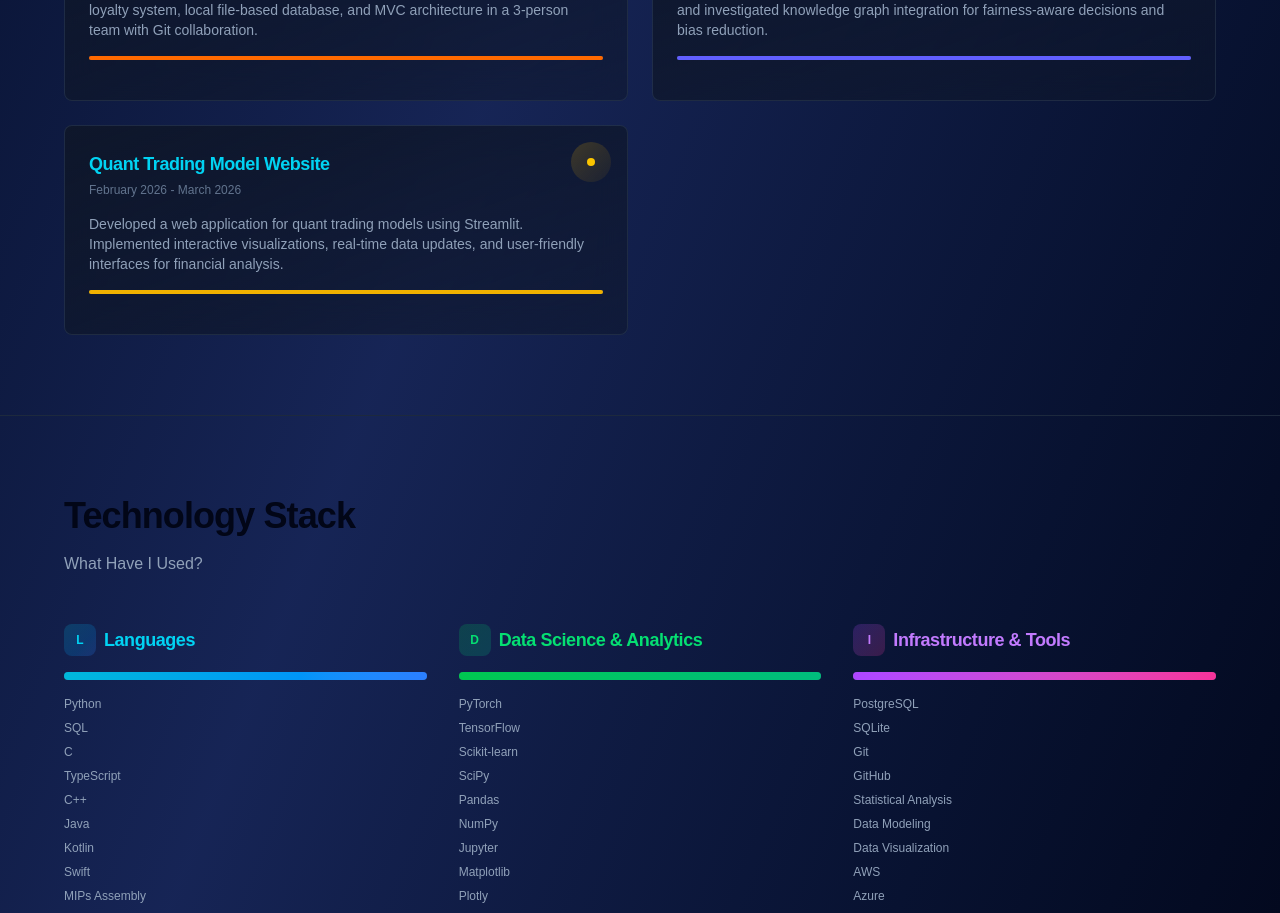
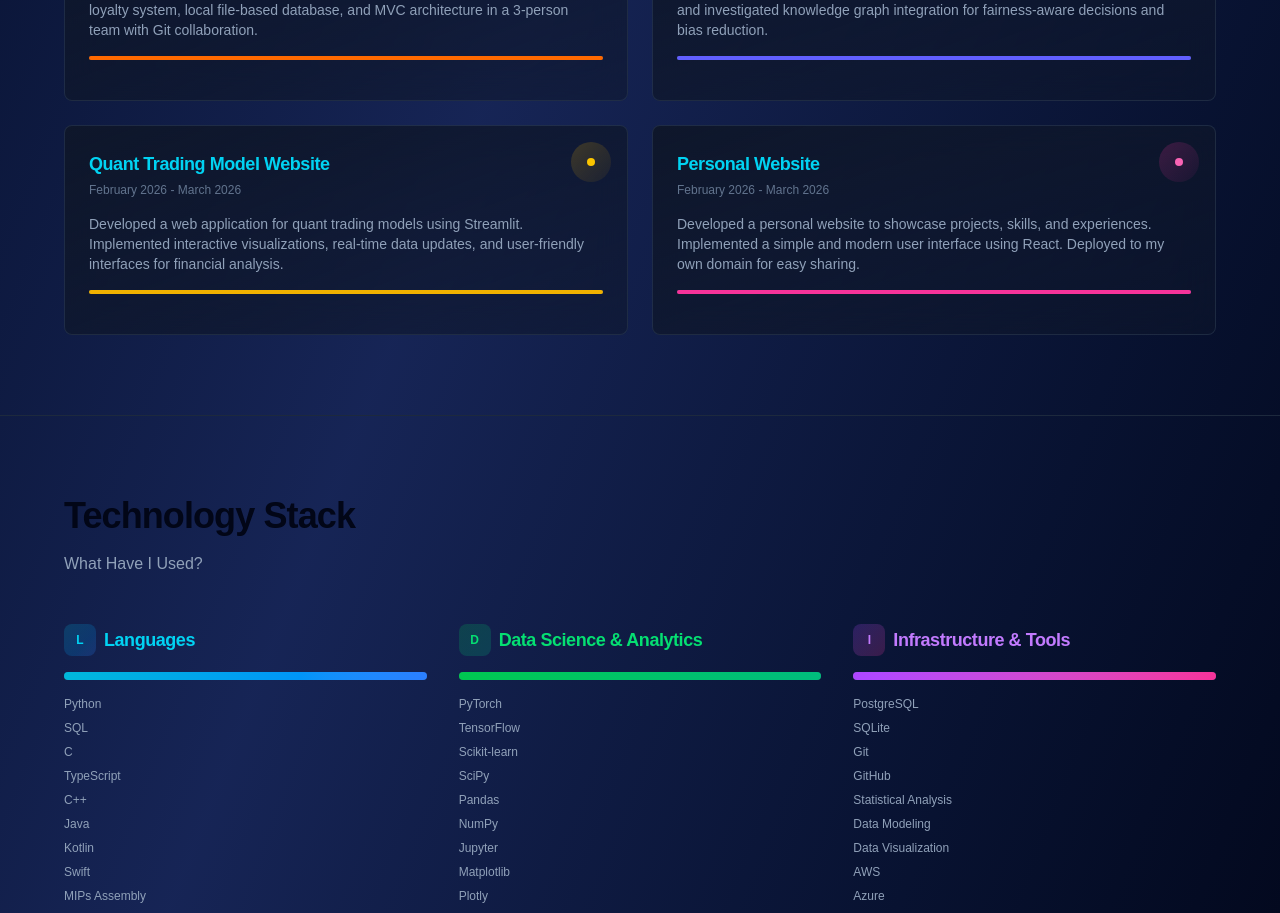
Before and after one commit to shanelawrence19/personal-website, a Next.js app: page / in a window 1280 px wide. Shown: the part 1980-2893 px from the top of the page. Built offline with nearby package versions, Linux system fonts and the light colour scheme.

Commit message:
Added project 8: this site

```diff
--- a/app/home-page.tsx
+++ b/app/home-page.tsx
@@ -315,6 +315,30 @@ export default function HomePage() {
                 </div>
               </div>
             </motion.div>
+
+            {/* Project 8 - Literally This Website */}
+            <motion.div
+              whileHover={{ y: -5 }}
+              className="group relative rounded-lg border border-slate-700/50 bg-gradient-to-br from-slate-900 to-slate-900/50 p-6 backdrop-blur-lg transition-all"
+            >
+              <div className="absolute right-4 top-4 flex h-10 w-10 items-center justify-center rounded-full bg-gradient-to-br from-pink-500/20 to-pink-500/5">
+                <div className="h-2 w-2 rounded-full bg-pink-400 animate-pulse"></div>
+              </div>
+              <div className="mb-4">
+                <h3 className="text-lg font-semibold text-cyan-400 mb-1">
+                  Personal Website
+                </h3>
+                <p className="text-xs text-slate-500">February 2026 - March 2026</p>
+              </div>
+              <p className="mb-4 text-sm text-slate-400">
+                Developed a personal website to showcase projects, skills, and experiences. Implemented a simple and modern user interface using React. Deployed to my own domain for easy sharing.
+              </p>
+              <div className="mb-4">
+                <div className="h-1 rounded-full bg-slate-700">
+                  <div className="h-1 w-full rounded-full bg-pink-500"></div>
+                </div>
+              </div>
+            </motion.div>
           </div>
         </div>
       </section>
```
